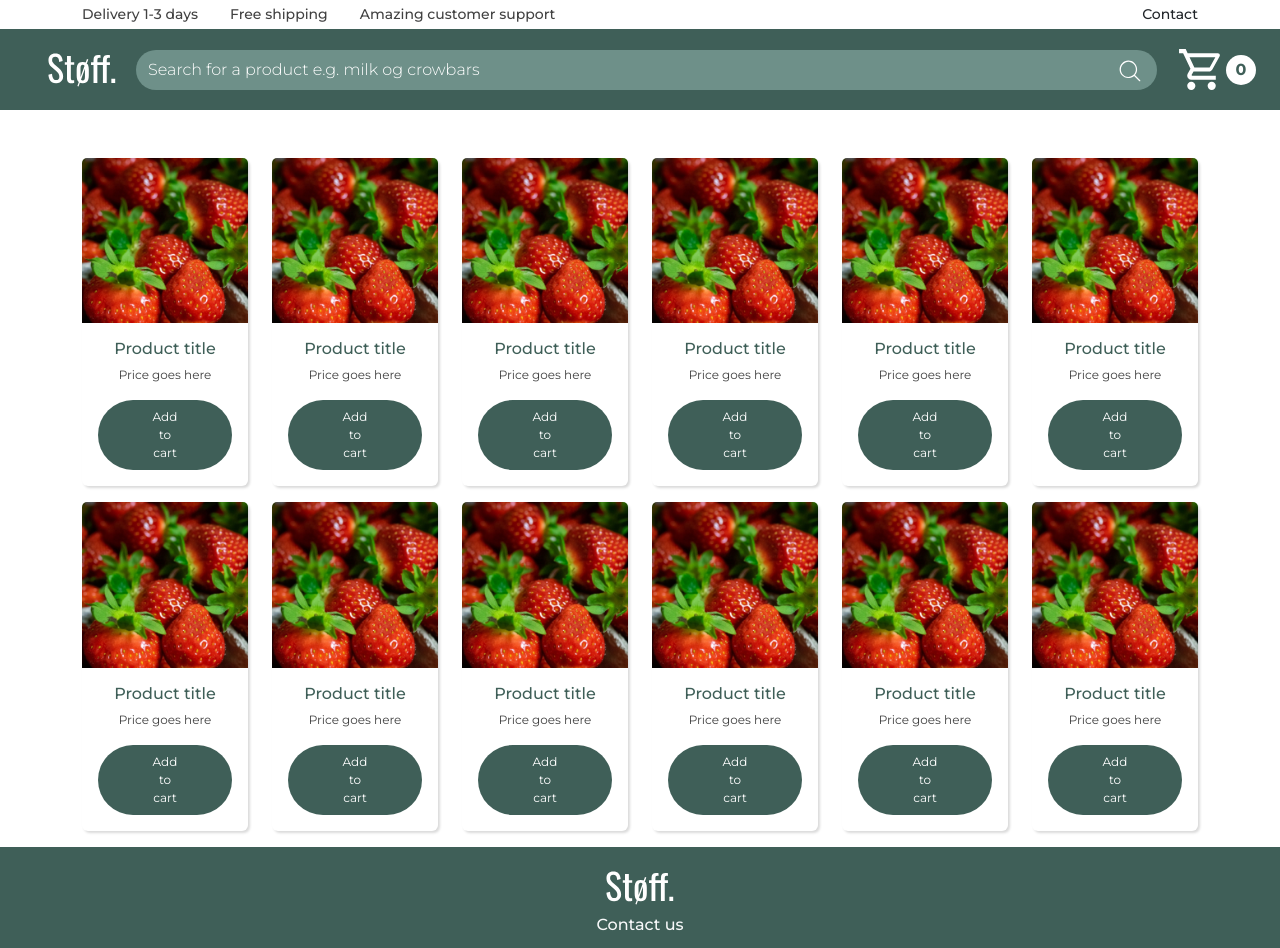
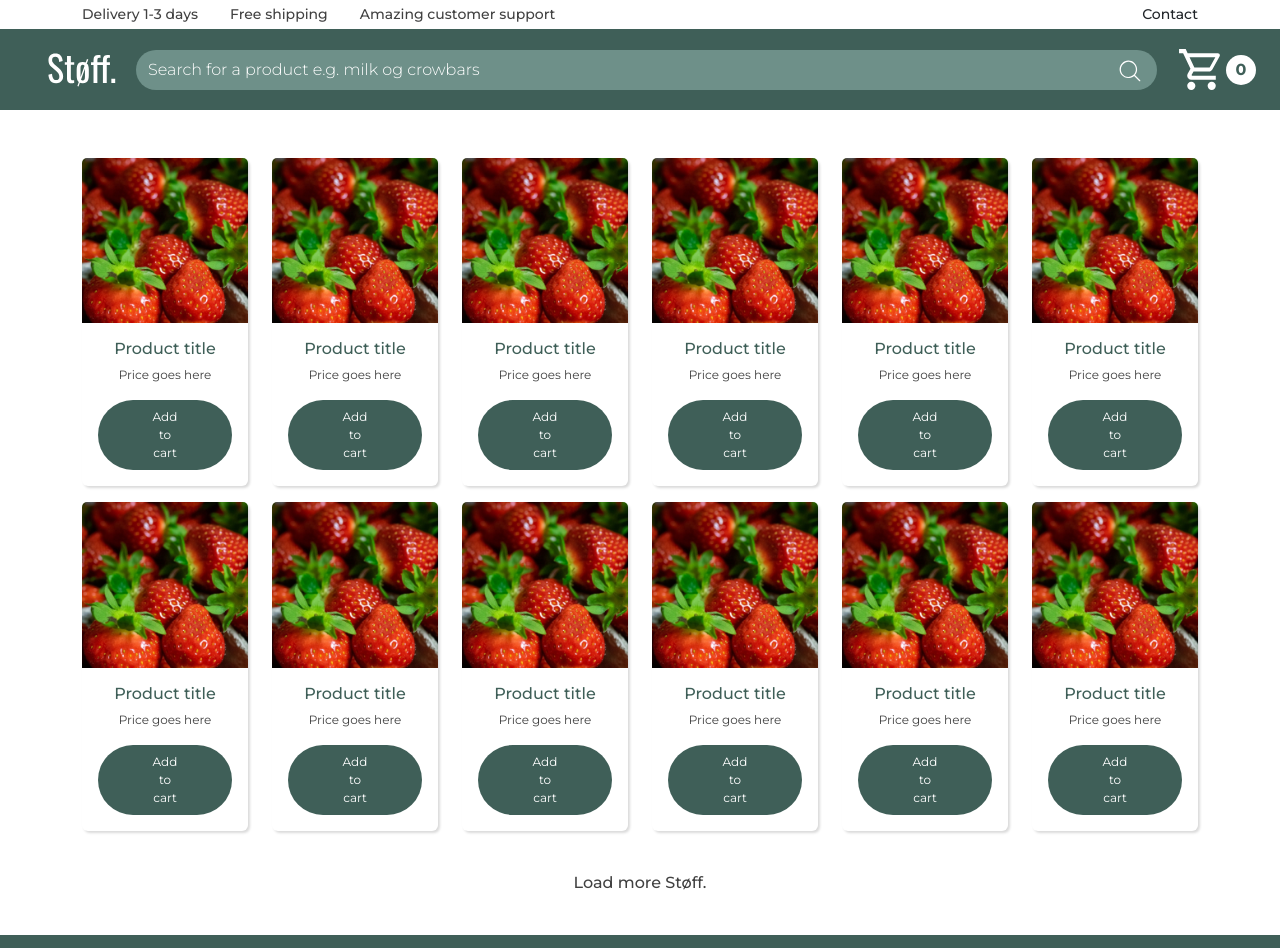
Before and after one commit to teehbee/frameworks_ca, a React (Vite) app: page / in a window 1280 px wide. Shown: the top 948 px of the page. Built offline with nearby package versions, Linux system fonts and the light colour scheme.

Commit message:
minor correction

```diff
--- a/src/pages/home.jsx
+++ b/src/pages/home.jsx
@@ -26,7 +26,7 @@ function Home() {
 
           <p className="error-text text-danger fw-medium pt-3 d-none">There was a problem filling the store. Please try again later. </p>
           <div className="loader mx-auto mt-5 d-none"></div>
-          <p className="home-load-items link-text fs-0-75rem-to-1-rem text-decoration-none pt-2 d-none">Load more Støff.</p>
+          <p className="home-load-items link-text fs-0-75rem-to-1-rem text-decoration-none py-4 ">Load more Støff.</p>
         </div>
       </main>
     </div>
```
